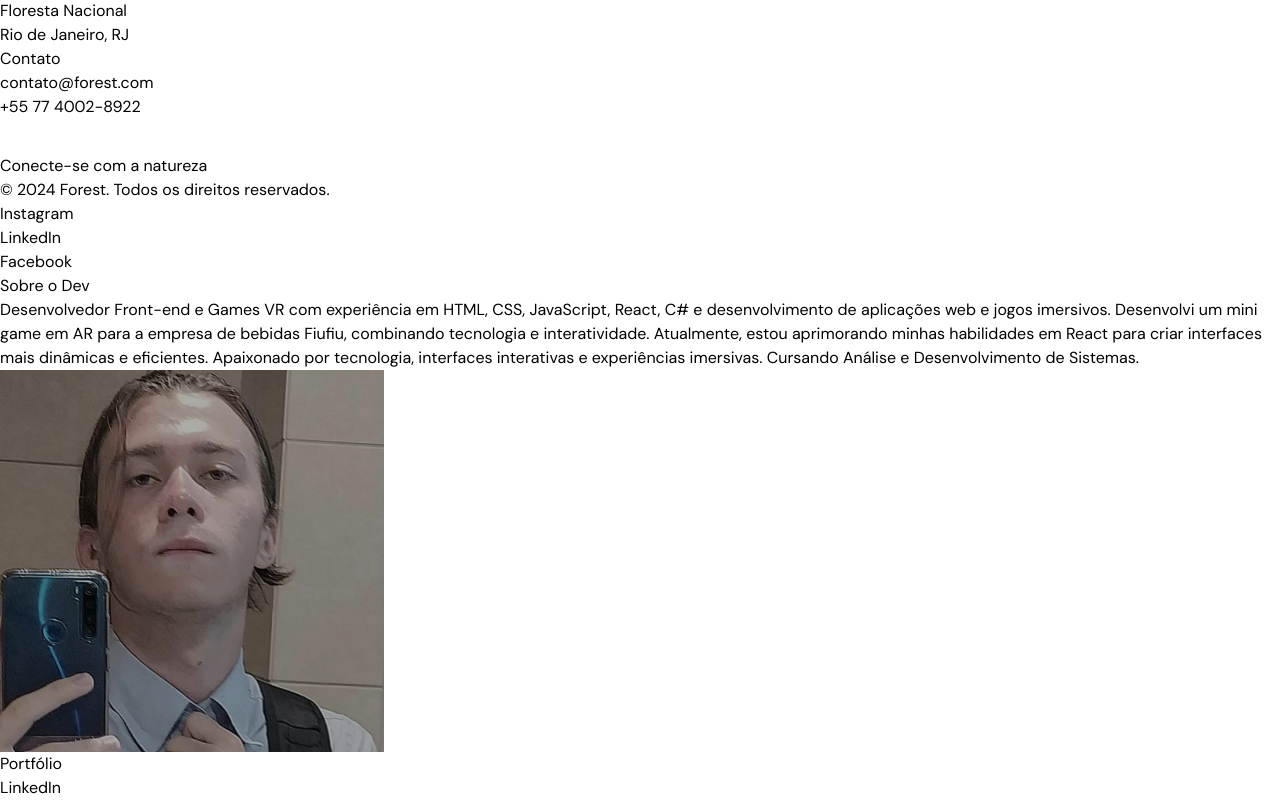
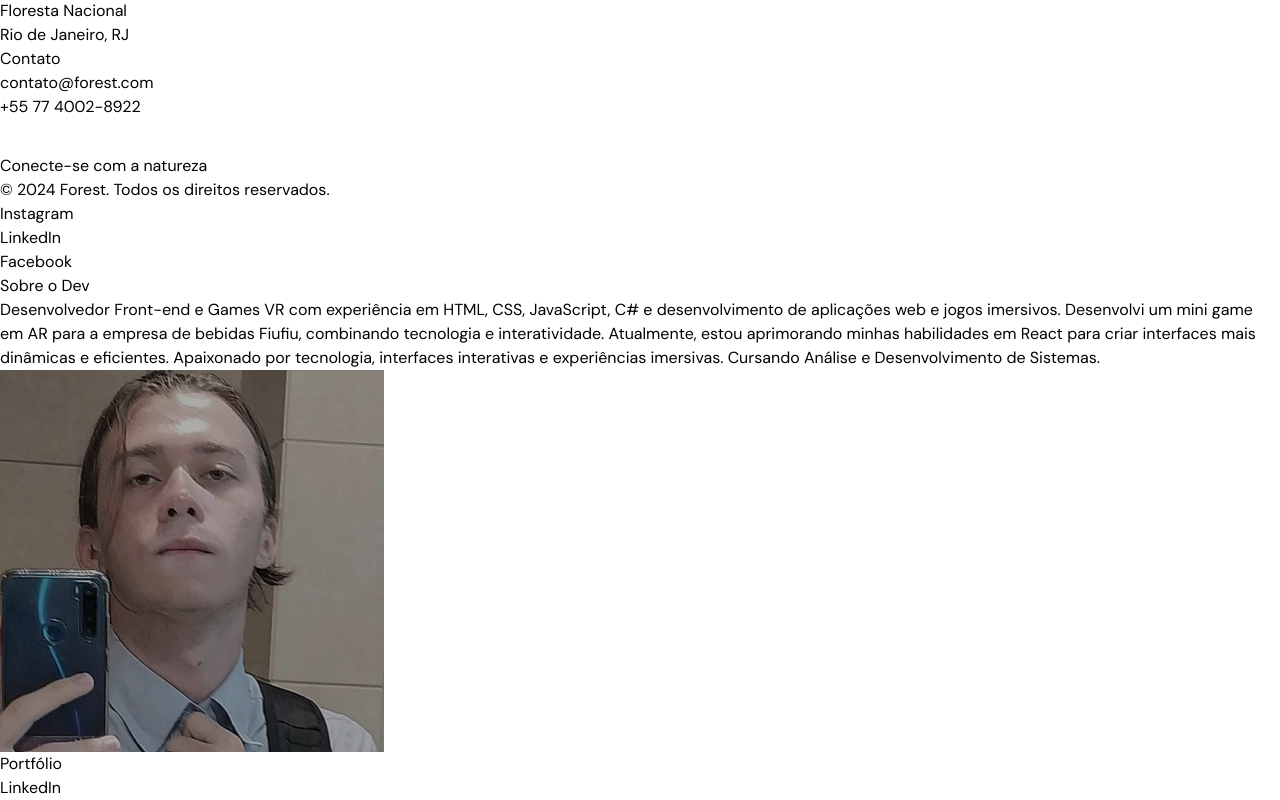
Before and after one commit to Ronan-Pinheiro/Forest-Retreat---Eco-Experience, a website: page index.html in a window 1280 px wide. Shown: the part 8443-9243 px from the top of the page. Drawn offline with nearby package versions, Linux system fonts and the light colour scheme; files that its build step writes are made by us from their sources; a web font is replaced by a local one.

Commit message:
tirei a ex em react

```diff
--- a/index.html
+++ b/index.html
@@ -401,7 +401,7 @@
       <div class="text-left mx-auto sm:text-left">
         <h2 class="font-serif text-4xl text-verde-300 mb-4">Sobre o Dev</h2>
         <p class="mt-4 max-w-2xl text-gray-300">
-          Desenvolvedor Front-end e Games VR com experiência em HTML, CSS, JavaScript, React, C# e desenvolvimento de aplicações web e jogos imersivos. Desenvolvi um mini game em AR para a empresa de bebidas Fiufiu, combinando tecnologia e interatividade. Atualmente, estou aprimorando minhas habilidades em React para criar interfaces mais dinâmicas e eficientes. Apaixonado por tecnologia, interfaces interativas e experiências imersivas. Cursando Análise e Desenvolvimento de Sistemas.
+          Desenvolvedor Front-end e Games VR com experiência em HTML, CSS, JavaScript, C# e desenvolvimento de aplicações web e jogos imersivos. Desenvolvi um mini game em AR para a empresa de bebidas Fiufiu, combinando tecnologia e interatividade. Atualmente, estou aprimorando minhas habilidades em React para criar interfaces mais dinâmicas e eficientes. Apaixonado por tecnologia, interfaces interativas e experiências imersivas. Cursando Análise e Desenvolvimento de Sistemas.
         </p>
       </div>
       <div>
```
